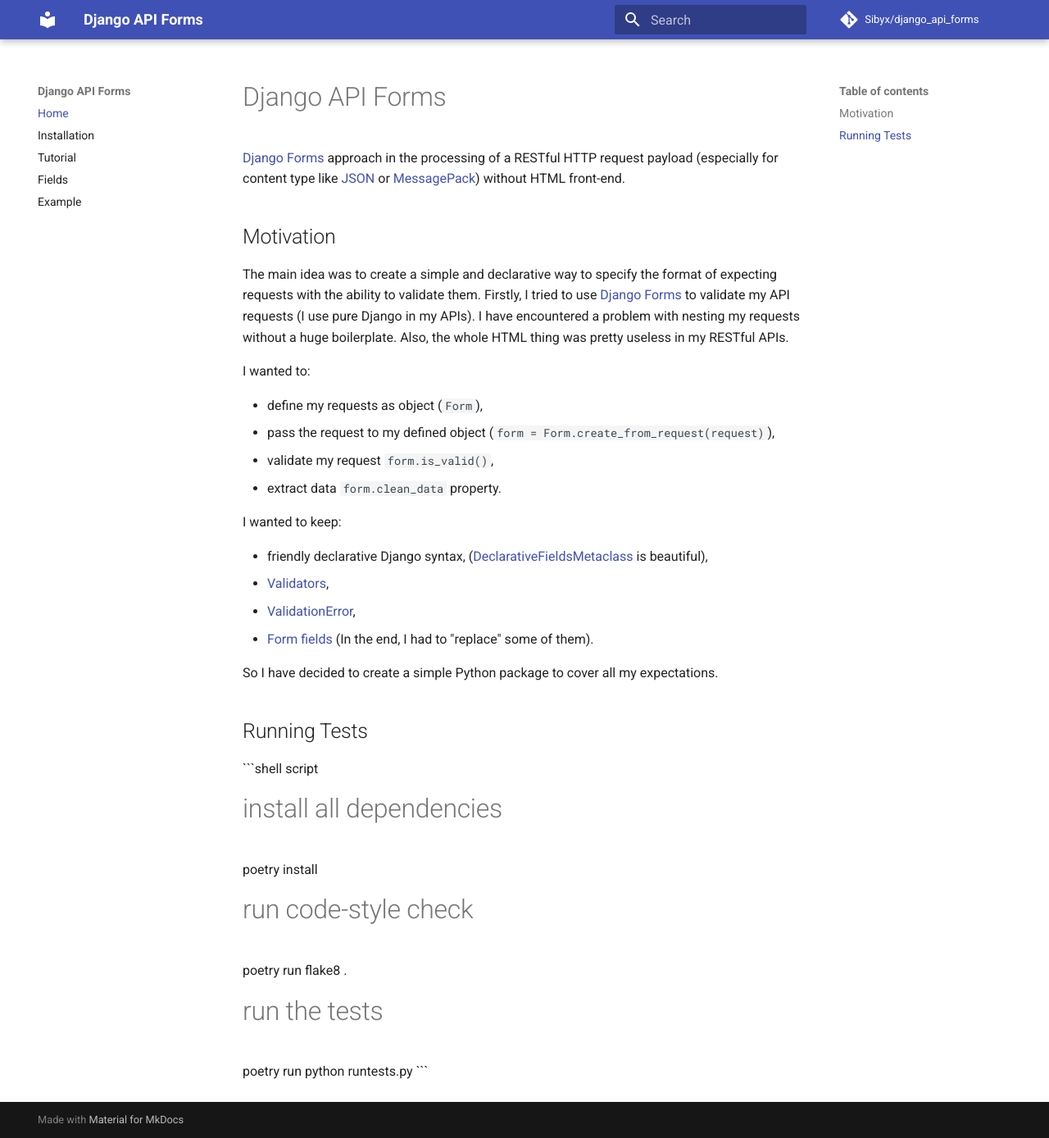
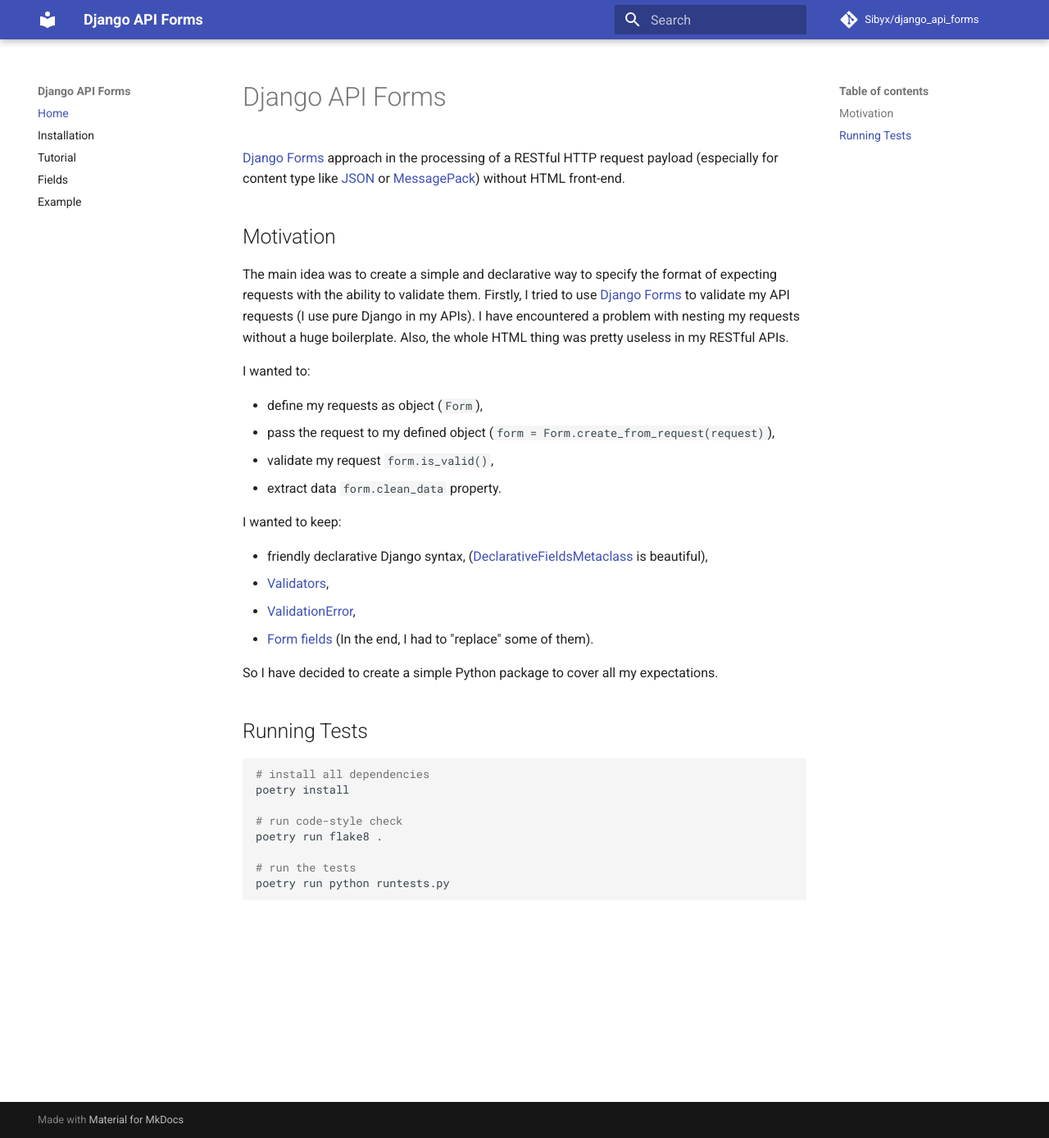
Before and after one commit to Sibyx/django_api_forms, an MkDocs documentation site: the page built from docs/index.md, in a window 1280 px wide and 1388 px high. Shown: the whole window at 82% size. Built offline with MkDocs 1.6.1 and Material for MkDocs 9.7.7, drawn with Linux system fonts in a browser that asks for light colours; comment, search, counter and statistics services are not loaded; some of the changed lines change nothing that is shown.

Commit message:
Fixed docs 🪐

````diff
--- a/docs/index.md
+++ b/docs/index.md
@@ -22,15 +22,15 @@
 
 - friendly declarative Django syntax,
 ([DeclarativeFieldsMetaclass](https://github.com/django/django/blob/master/django/forms/forms.py#L22) is beautiful),
-- [Validators](https://docs.djangoproject.com/en/3.1/ref/validators/),
-- [ValidationError](https://docs.djangoproject.com/en/3.1/ref/exceptions/#validationerror),
-- [Form fields](https://docs.djangoproject.com/en/3.1/ref/forms/fields/) (In the end, I had to "replace" some of them).
+- [Validators](https://docs.djangoproject.com/en/3.2/ref/validators/),
+- [ValidationError](https://docs.djangoproject.com/en/3.2/ref/exceptions/#validationerror),
+- [Form fields](https://docs.djangoproject.com/en/3.2/ref/forms/fields/) (In the end, I had to "replace" some of them).
 
 So I have decided to create a simple Python package to cover all my expectations.
 
 ## Running Tests
 
-```shell script
+```shell
 # install all dependencies
 poetry install
 
````
